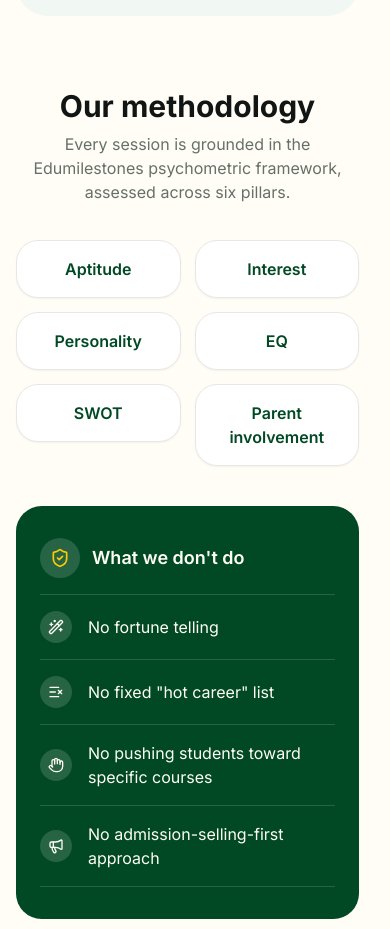
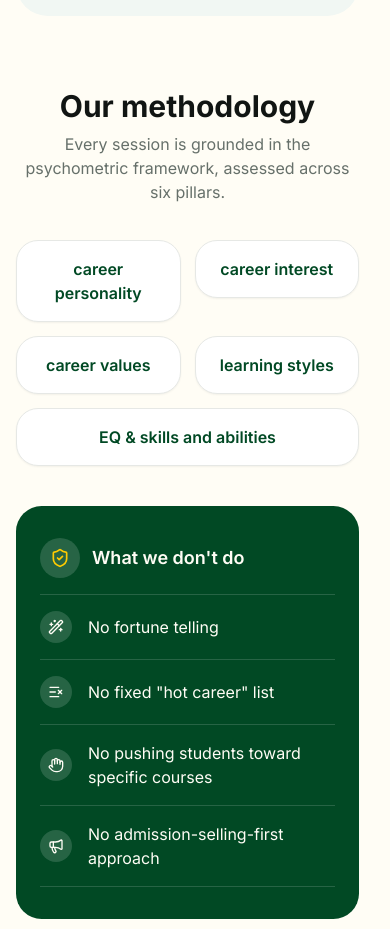
Before and after one commit to greenthera/bestcareercounselling.com, a React (Vite) app: page /who-we-are in a window 390 px wide. Shown: the part 2985-3914 px from the top of the page. Built offline with nearby package versions, Linux system fonts and the light colour scheme; no server answers.

Commit message:
fix: adjust pillar grid to 5 columns and full-width last card on mobile (#371)

```diff
--- a/src/components/who-we-are/OurMethodology.tsx
+++ b/src/components/who-we-are/OurMethodology.tsx
@@ -1,7 +1,7 @@
 import { ShieldCheck, Wand2, ListX, Hand, Megaphone } from 'lucide-react'
 import { Reveal } from '@/components/ui/reveal'
 
-const PILLARS = ['Aptitude', 'Interest', 'Personality', 'EQ', 'SWOT', 'Parent involvement']
+const PILLARS = ['career personality', 'career interest', 'career values', 'learning styles', 'EQ & skills and abilities']
 
 const DONT_DO = [
   { text: 'No fortune telling', icon: Wand2 },
@@ -16,13 +16,17 @@
       <Reveal className="text-center">
         <h2 className="text-3xl font-bold text-ink md:text-4xl">Our methodology</h2>
         <p className="mx-auto mt-2 max-w-2xl text-muted-ink">
-          Every session is grounded in the Edumilestones psychometric framework, assessed across six pillars.
+          Every session is grounded in the psychometric framework, assessed across six pillars.
         </p>
       </Reveal>
 
-      <div className="mt-9 grid grid-cols-2 gap-3.5 sm:grid-cols-3 lg:grid-cols-6">
+      <div className="mt-9 grid grid-cols-2 gap-3.5 sm:grid-cols-3 lg:grid-cols-5">
         {PILLARS.map((pillar, index) => (
-          <Reveal key={pillar} delay={index * 70}>
+          <Reveal
+            key={pillar}
+            delay={index * 70}
+            className={index === PILLARS.length - 1 ? 'col-span-2 sm:col-span-1' : undefined}
+          >
             <div className="group rounded-[1.375rem] border border-neutral-border bg-white p-4 text-center shadow-sm transition-all duration-300 hover:-translate-y-1 hover:shadow-lg">
               <p className="break-words font-semibold text-brand-green">{pillar}</p>
             </div>
```
Also changed, not shown: 1 other file (tests, documents, lock files or other folders).
